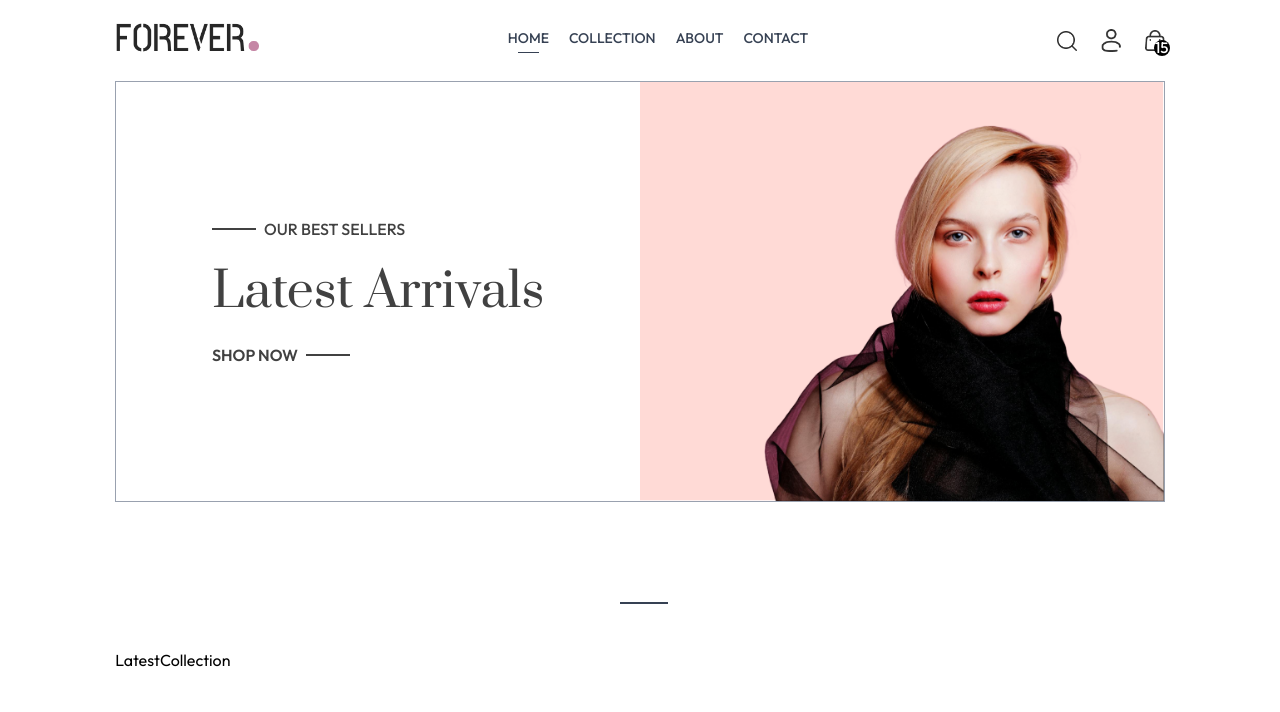
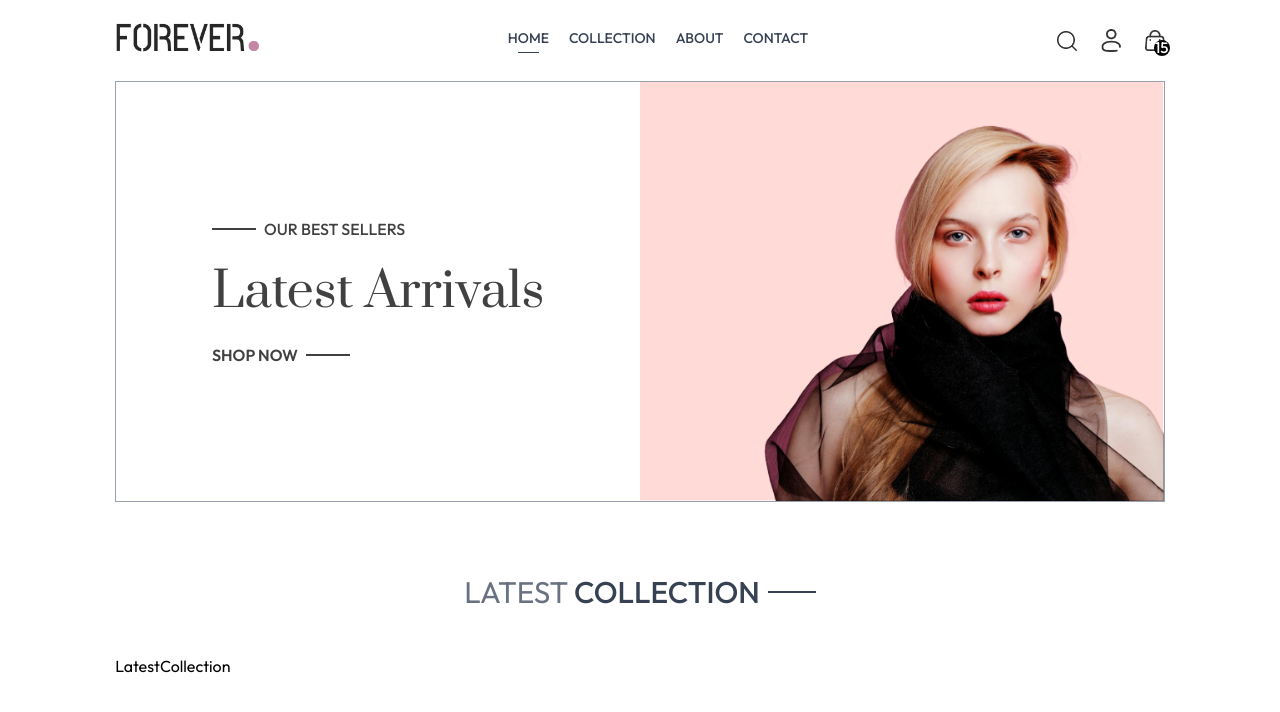
Before and after one commit to hellokristinafaye/clothing-ecommerce, a React (Vite) app: page / in a window 1280 px wide. Shown: the top 712 px of the page. Built offline with nearby package versions, Linux system fonts and the light colour scheme.

Commit message:
Title component good!

```diff
--- a/src/components/LatestCollection.jsx
+++ b/src/components/LatestCollection.jsx
@@ -9,7 +9,7 @@ const LatestCollection = () => {
   return (
       <div className="my-10">
           <div className="text-center py-8 text-3xl">
-              <Title />
+              <Title text1={'LATEST'} text2={'COLLECTION'} />
           </div>
           LatestCollection
       </div>
```
